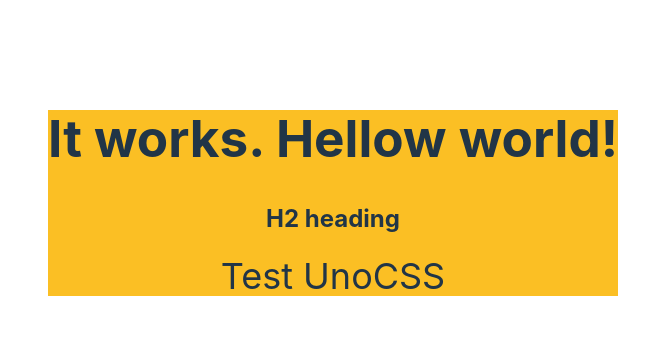
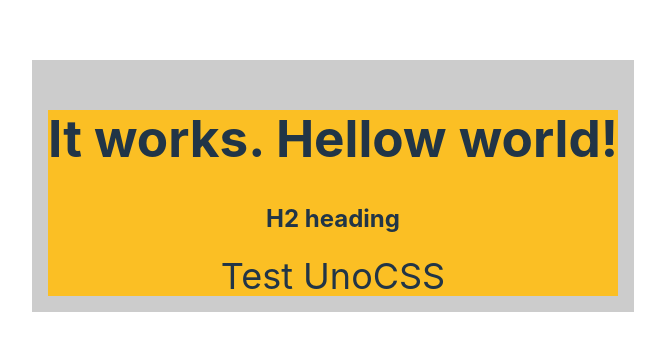
Before and after one commit to jasonzou/xvue, a Vue app: page / in a window 1280 px wide. Shown: the part 214-564 px from the top of the page, without its empty margins (307-972 px from the left). Built offline with nearby package versions, Linux system fonts and the light colour scheme.

Commit message:
container id, scoped vue

```diff
--- a/src/App.vue
+++ b/src/App.vue
@@ -8,17 +8,19 @@
 </script>
 
 <template>
-  <div bg-amber>
-    <h1>It works. Hellow world!</h1>
-    <h2>H2 heading</h2>
-    <div text-4xl>
-      Test UnoCSS
+  <div id="container" m-4 p-4>
+    <div bg-amber>
+      <h1>It works. Hellow world!</h1>
+      <h2>H2 heading</h2>
+      <div text-4xl>
+        Test UnoCSS
+      </div>
     </div>
   </div>
 </template>
 
 <style lang="css" scoped>
-body {
-  background-color: blanchedalmond;
+#container {
+  background-color: #ccc;
 }
 </style>
```
